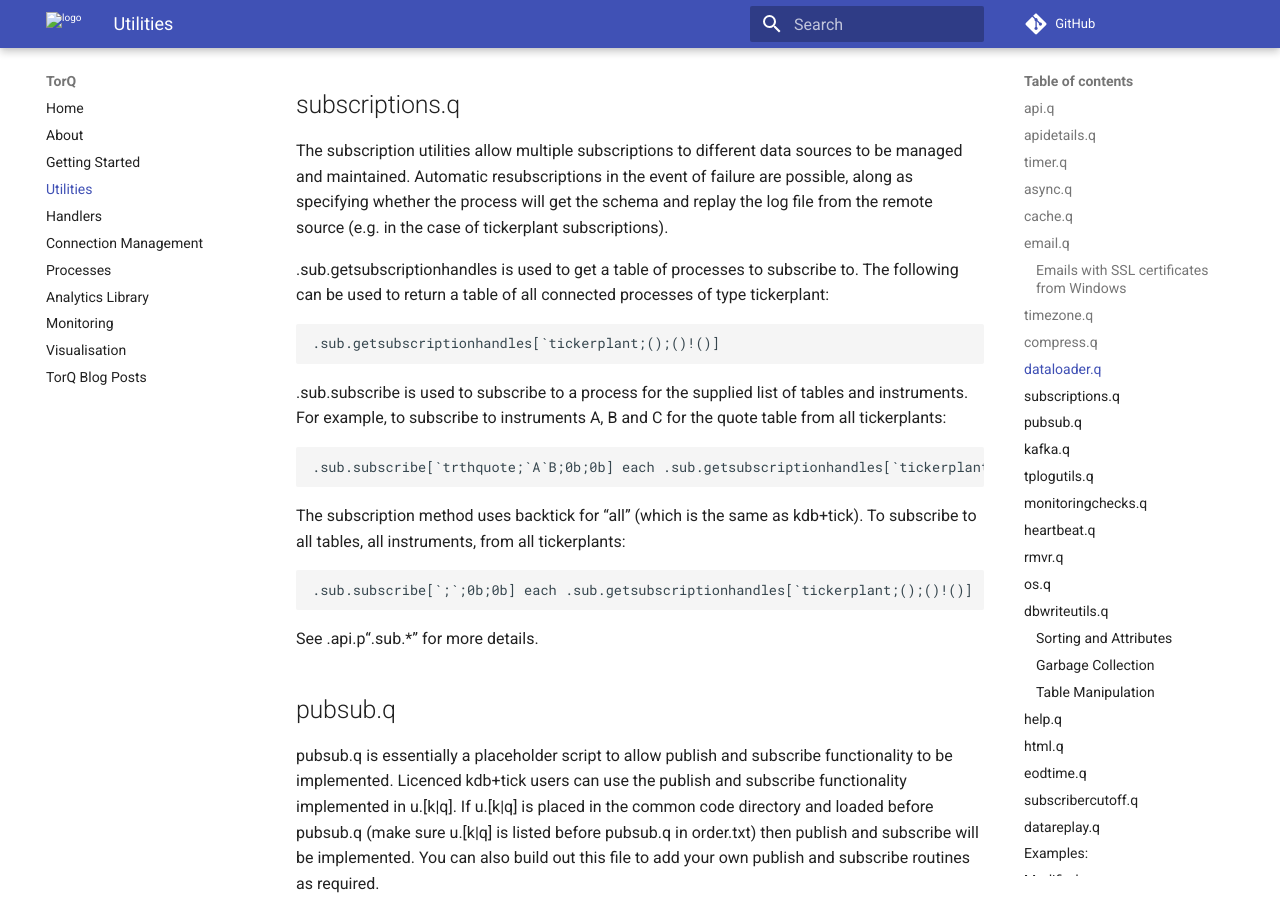
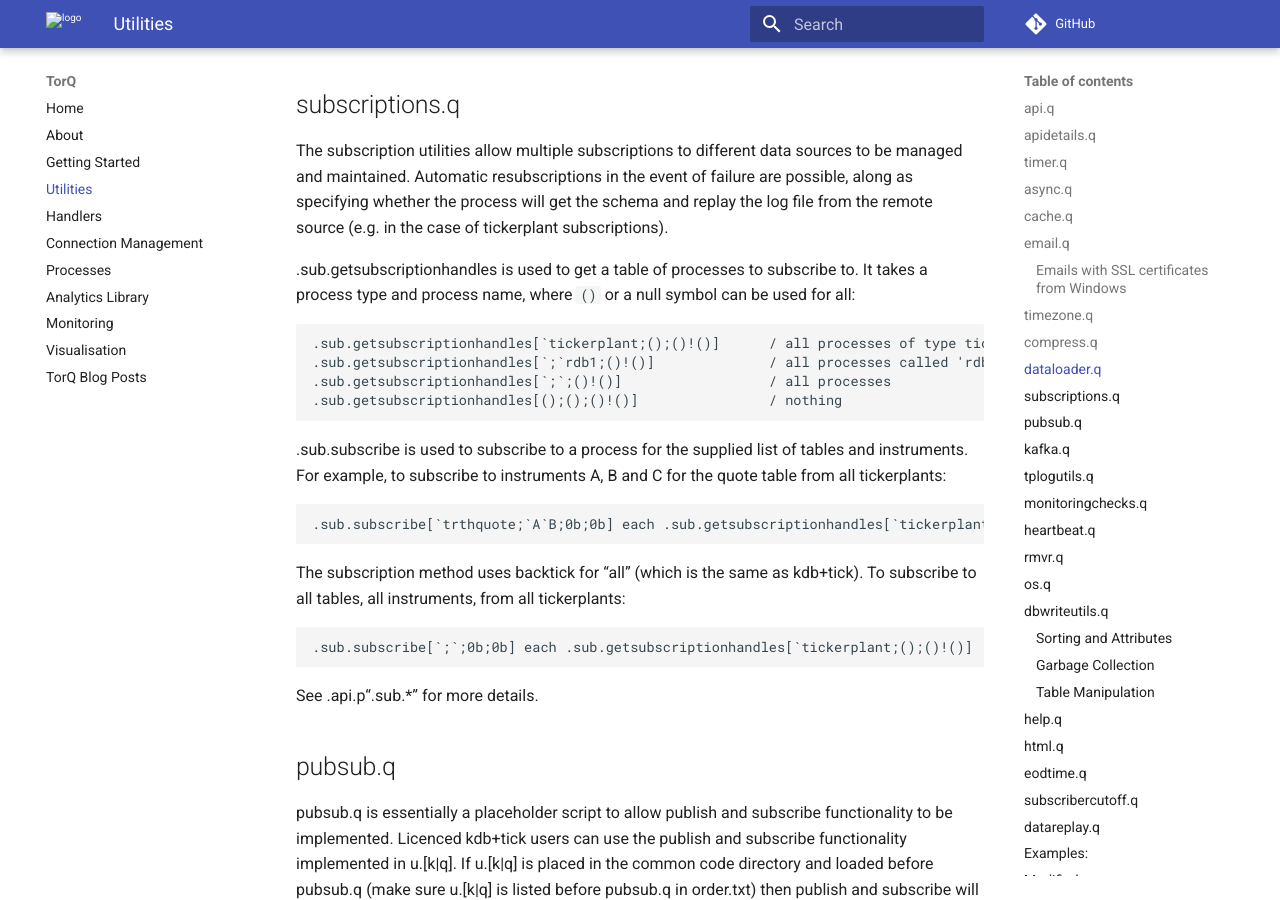
Before and after one commit to DataIntellectTech/TorQ, an MkDocs documentation site: the page built from docs/utilities.md, in a window 1280 px wide and 900 px high, scrolled down 12695 px. Built offline with MkDocs 1.6.1 and Material for MkDocs 9.7.7, drawn with Linux system fonts in a browser that asks for light colours; comment, search, counter and statistics services are not loaded; old or Windows-style settings are respelled for this version of MkDocs.

Commit message:
Update docs for getsubscriptionhandles function (#221)
* Update docs for getsubscriptionhandles function

* Reword and add line break

Co-Authored-By: Thomas Smyth <thomas.smyth@aquaq.co.uk>

Co-authored-by: Thomas Smyth <thomas.smyth@aquaq.co.uk>

```diff
--- a/docs/utilities.md
+++ b/docs/utilities.md
@@ -611,10 +611,13 @@ process will get the schema and replay the log file from the remote
 source (e.g. in the case of tickerplant subscriptions).
 
 .sub.getsubscriptionhandles is used to get a table of processes to
-subscribe to. The following can be used to return a table of all
-connected processes of type tickerplant:
+subscribe to. It takes a process type and process name, where `()` or a null
+symbol can be used for all:
 
-    .sub.getsubscriptionhandles[`tickerplant;();()!()]
+    .sub.getsubscriptionhandles[`tickerplant;();()!()]      / all processes of type tickerplant
+    .sub.getsubscriptionhandles[`;`rdb1;()!()]              / all processes called 'rdb1'
+    .sub.getsubscriptionhandles[`;`;()!()]                  / all processes
+    .sub.getsubscriptionhandles[();();()!()]                / nothing
 
 .sub.subscribe is used to subscribe to a process for the supplied list
 of tables and instruments. For example, to subscribe to instruments A, B
```
